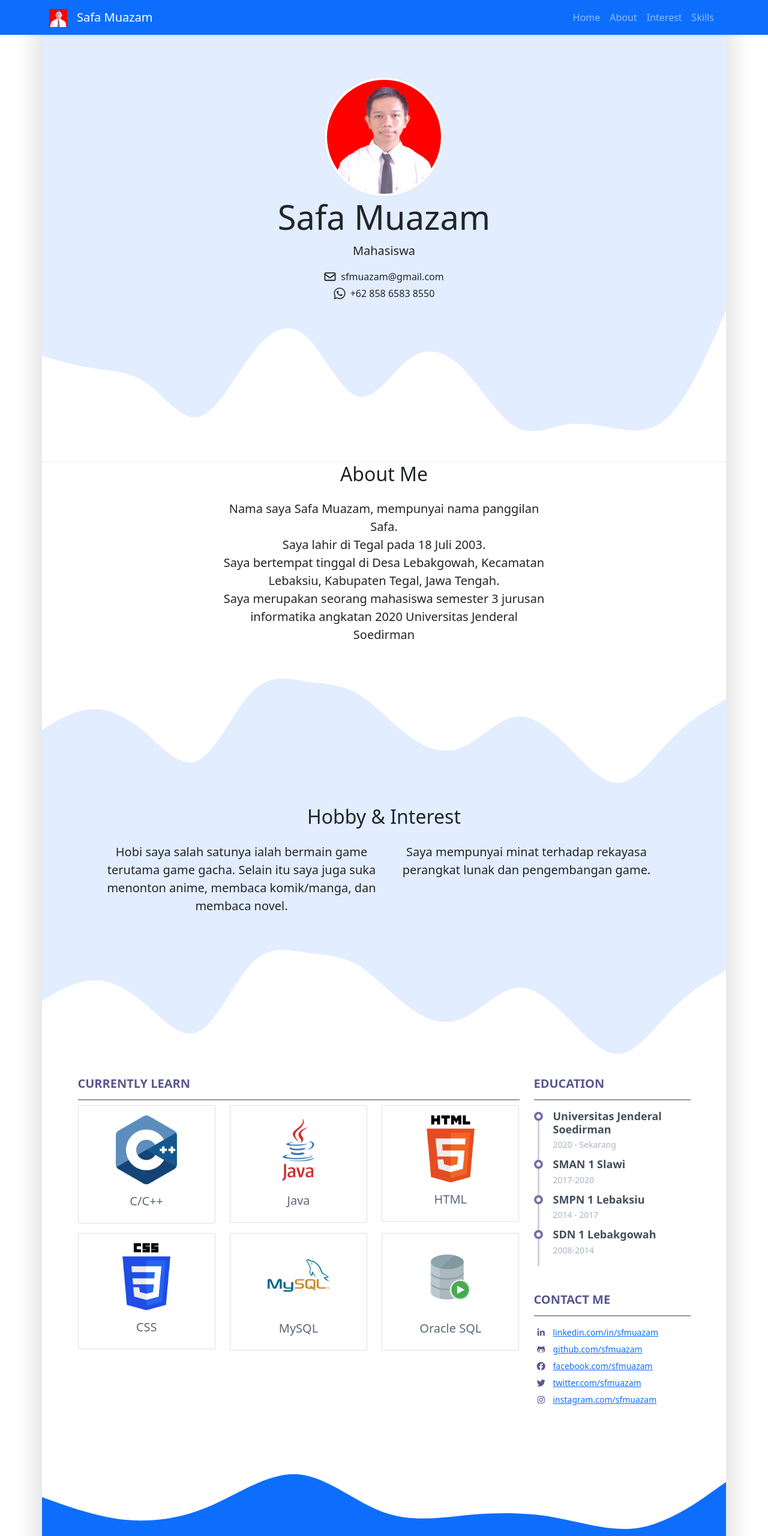
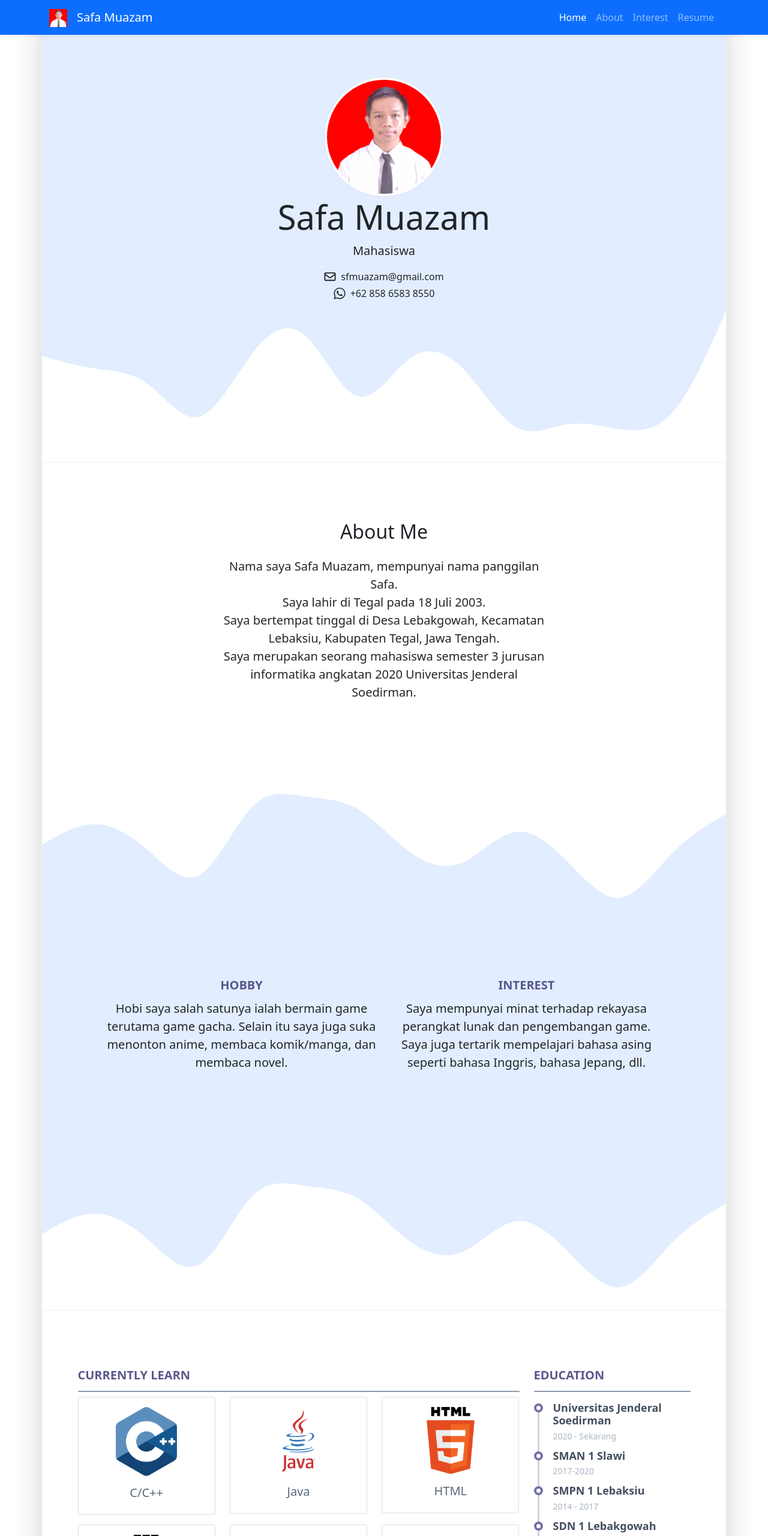
Before and after one commit to sfmuazam/CV, a plain HTML site: page index.html in a window 1280 px wide. Shown: the top 2560 px of the page at 60% size. Drawn offline with nearby package versions, Linux system fonts and the light colour scheme; files that its build step writes are made by us from their sources.

Commit message:
Update index.html

```diff
--- a/index.html
+++ b/index.html
@@ -4,9 +4,9 @@
 		<title>Curriculum Vitae</title>
 		<meta charset="utf-8">
 		<meta name="viewport" content="width=device-width, initial-scale=1">
-		<link id="theme-style" href="bootstrap.min.css" rel="stylesheet">
-		<script src="bootstrap.bundle.min.js"></script>
-		<script type="bootstrap.min.js"></script>
+		<link id="theme-style" href="css/bootstrap.min.css" rel="stylesheet">
+		<script src="js/bootstrap.bundle.min.js"></script>
+		<script type="js/bootstrap.min.js"></script>
 		<script defer src="all.min.js"></script>
 		<link id="theme-style" rel="stylesheet" href="gaya.css">
 	</head>
@@ -24,7 +24,7 @@
 				<div class="collapse navbar-collapse" id="navbarNav">
 					<ul class="navbar-nav ms-auto">
 						<li class="nav-item">
-							<a class="nav-link js-scroll-trigger" aria-current="page" href="#home">Home</a>
+							<a class="nav-link active js-scroll-trigger" aria-current="page" href="#home">Home</a>
 						</li>
 						<li class="nav-item">
 							<a class="nav-link js-scroll-trigger" href="#about">About</a>
@@ -33,7 +33,7 @@
 							<a class="nav-link js-scroll-trigger" href="#minathobi">Interest</a>
 						</li>
 						<li class="nav-item">
-							<a class="nav-link js-scroll-trigger" href="#skill">Skills</a>
+							<a class="nav-link js-scroll-trigger" href="#skill">Resume</a>
 						</li>
 					</ul>
 				</div>
@@ -57,7 +57,7 @@
 
 			<!-- About -->
 			<section id="about">
-				<div class="container">
+				<div class="container pad">
 					<div class="row text-center mb-3">
 						<div class="col">
 							<h2>About Me</h2>
@@ -65,7 +65,7 @@
 					</div>
 					<div class="row justify-content-center fs-5 text-center">
 						<div class="col-md-6">
-							<p>Nama saya Safa Muazam, mempunyai nama panggilan Safa.<br>Saya lahir di Tegal pada 18 Juli 2003.<br>Saya bertempat tinggal di Desa Lebakgowah, Kecamatan Lebaksiu, Kabupaten Tegal, Jawa Tengah.<br>Saya merupakan seorang mahasiswa semester 3 jurusan informatika angkatan 2020 Universitas Jenderal Soedirman</p>
+							<p>Nama saya Safa Muazam, mempunyai nama panggilan Safa.<br>Saya lahir di Tegal pada 18 Juli 2003.<br>Saya bertempat tinggal di Desa Lebakgowah, Kecamatan Lebaksiu, Kabupaten Tegal, Jawa Tengah.<br>Saya merupakan seorang mahasiswa semester 3 jurusan informatika angkatan 2020 Universitas Jenderal Soedirman.</p>
 						</div>
 					</div>
 				</div>
@@ -75,18 +75,19 @@
 
 			<!-- Minat & Hobi -->
 			<section id="minathobi">
-				<div class="container">
-					<div class="row text-center mb-3">
-						<div class="col">
-							<h2>Hobby &amp Interest</h2>
-						</div>
-					</div>
+				<div class="container pad">
 					<div class="row justify-content-center fs-5 text-center">
 						<div class="col-md-5">
-							<p>Hobi saya salah satunya ialah bermain game terutama game gacha. Selain itu saya juga suka menonton anime, membaca komik/manga, dan membaca novel.</p>
+							<section class="resume-section experience-section mb-5">
+								<h2 class="resume-sectio-title text-uppercase fw-bold pb-1 mb-2">Hobby</h2>
+									<p>Hobi saya salah satunya ialah bermain game terutama game gacha. Selain itu saya juga suka menonton anime, membaca komik/manga, dan membaca novel.</p>
+							</section>
 						</div>
 						<div class="col-md-5">
-							<p>Saya mempunyai minat terhadap rekayasa perangkat lunak dan pengembangan game.</p>
+							<section class="resume-section experience-section mb-5">
+								<h2 class="resume-sectio-title text-uppercase fw-bold pb-1 mb-2">Interest</h2>
+									<p>Saya mempunyai minat terhadap rekayasa perangkat lunak dan pengembangan game. Saya juga tertarik mempelajari bahasa asing seperti bahasa Inggris, bahasa Jepang, dll.</p>
+							</section>
 						</div>
 					</div>
 				</div>
@@ -96,7 +97,7 @@
 
 			<!-- Skill -->
 			<section id="skill">
-				<div class="container">
+				<div class="container pad">
 					<div class="row justify-content-center">
 						<div class="col-md-8 mb-3">
 							<section class="resume-section experience-section">
@@ -186,8 +187,8 @@
 												<div class="resume-position-time">2014 - 2017</div>
 											</div>
 										</article>
-										<article class="resume-timeline-item position-relative pb-1">
-											<div class="resume-timeline-item-header mb-2">
+										<article class="resume-timeline-item position-relative">
+											<div class="resume-timeline-item-header">
 												<div class="d-flex flex-column flex-md-row">
 													<h3 class="resume-position-title fw-bold mb-1">SDN 1 Lebakgowah</h3>
 												</div>
@@ -219,8 +220,8 @@
 			<!-- /Skill -->
 
 			<!-- Footer -->
-			<footer class="bg-primary text-white text-center pb-3">
-				<p>Terima kasih &copy Safa Muazam</p>
+			<footer class="bg-primary text-white text-center pb-2">
+				<p>Terima kasih <br>&copy Safa Muazam</p>
 			</footer>
 			<!-- /Footer -->
 		</div>
```
